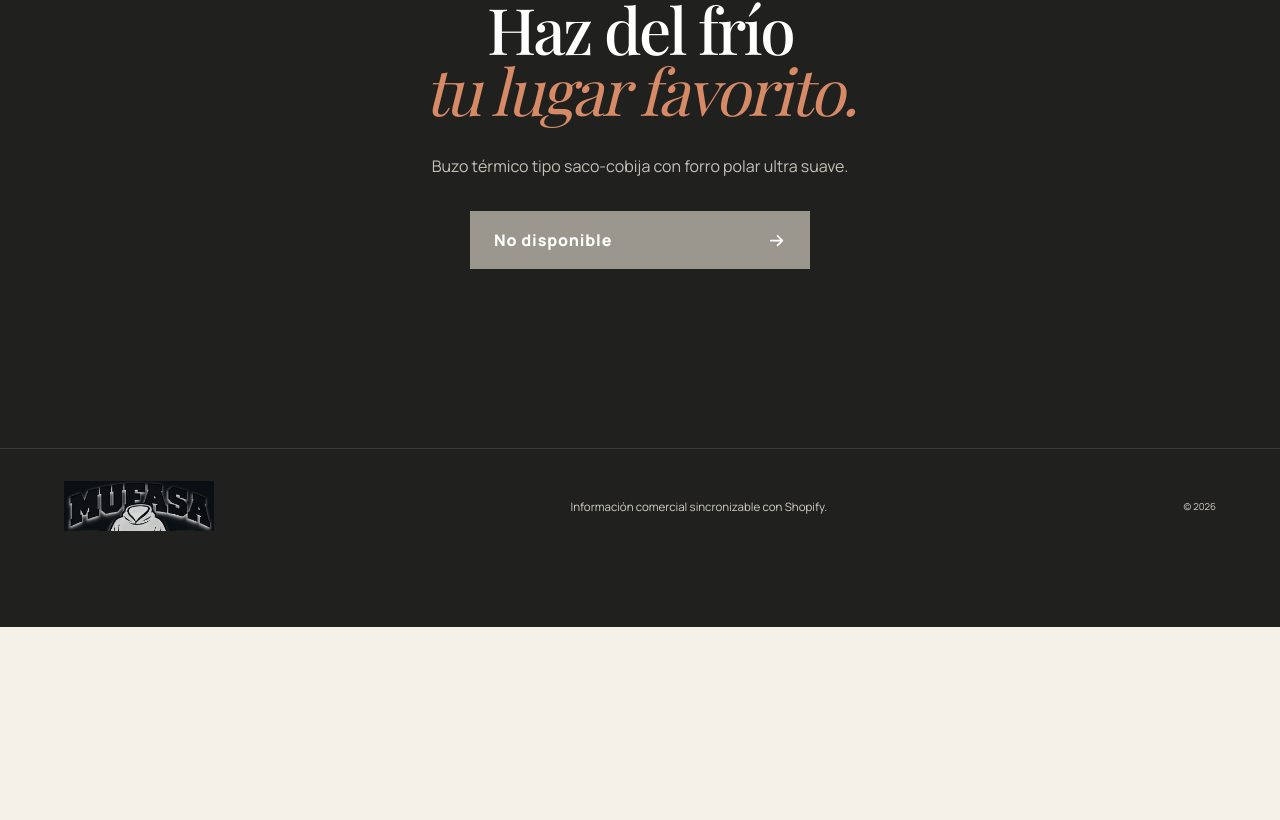
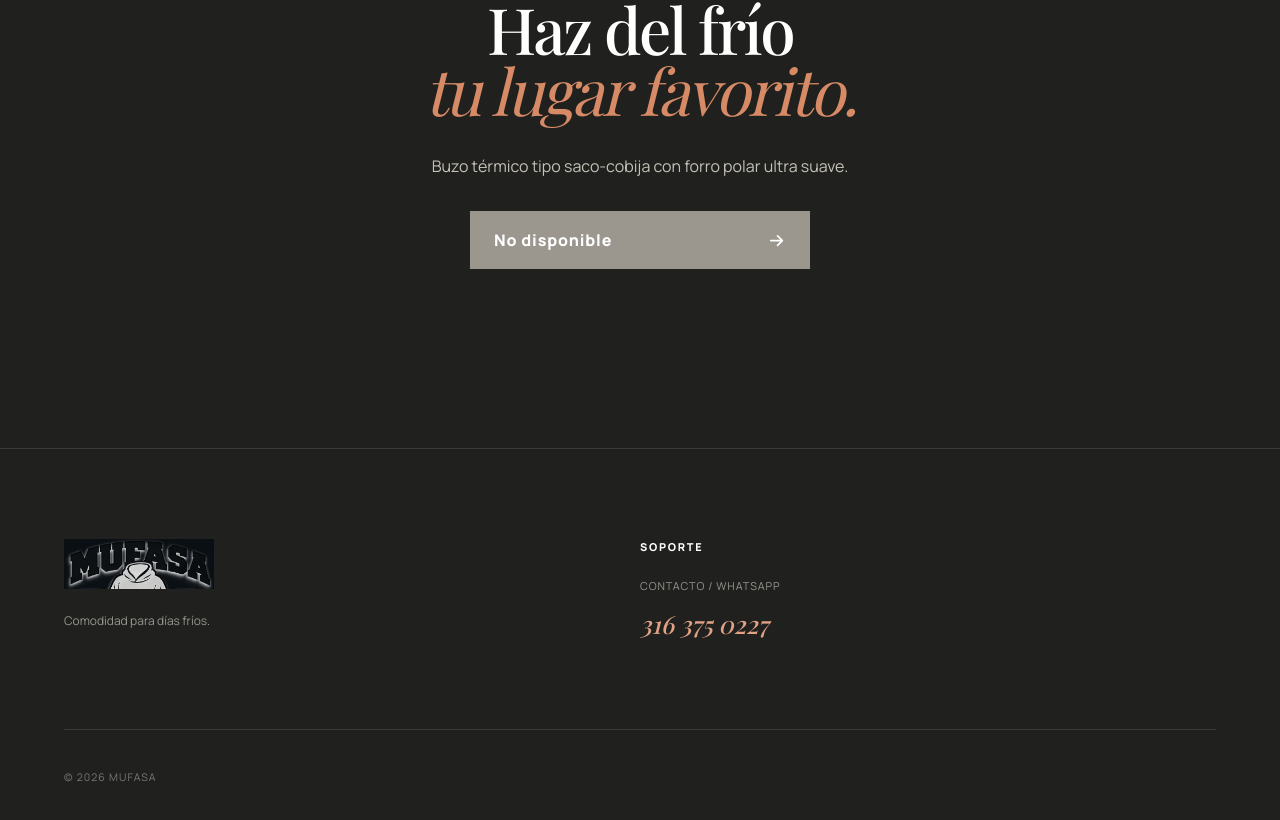
Before and after one commit to carlosarturo636/buzo-termico-store, a Next.js app: page / in a window 1280 px wide. Shown: the part 5391-6211 px from the top of the page. Before the commit the page ends 6018 px from the top, so only its background shows below. Built offline with nearby package versions, Linux system fonts and the light colour scheme; a web font is replaced by a local one.

Commit message:
feat: add dynamic Shopify policies footer

```diff
--- a/app/globals.css
+++ b/app/globals.css
@@ -141,7 +141,15 @@ p { line-height: 1.65; }
 .final-cta h2 em { color: #d78a66; }
 .final-cta > p:not(.eyebrow) { margin: 2rem auto; color: #c4c0b8; }
 .final-cta .buy-wrap { max-width: 340px; margin: auto; }
-footer { padding: 2rem clamp(1.25rem, 5vw, 5rem) 6rem; display: flex; justify-content: space-between; align-items: center; gap: 2rem; color: #d3cec5; background: var(--ink); border-top: 1px solid rgba(255,255,255,.12); font-size: .72rem; }
+.site-footer { padding: clamp(4rem, 7vw, 6.5rem) clamp(1.25rem, 5vw, 5rem) 3rem; display: grid; grid-template-columns: minmax(220px, 1.5fr) minmax(170px, .75fr) minmax(210px, .75fr); gap: clamp(3rem, 7vw, 7rem); color: #d3cec5; background: var(--ink); border-top: 1px solid rgba(255,255,255,.12); }
+.site-footer__brand p { margin: 1.4rem 0 0; color: #96958f; font-size: .75rem; }
+.site-footer__column { display: flex; flex-direction: column; align-items: flex-start; gap: .85rem; }
+.site-footer__column h2 { margin: 0 0 .65rem; color: white; font: 800 .68rem var(--font-sans), Arial, sans-serif; letter-spacing: .16em; text-transform: uppercase; }
+.site-footer__column a { color: #d3cec5; font-size: .82rem; transition: color .2s ease; }
+.site-footer__column a:hover, .site-footer__column a:focus-visible { color: white; }
+.site-footer__support span { color: #96958f; font-size: .68rem; letter-spacing: .08em; text-transform: uppercase; }
+.site-footer__support a { color: #e0a184; font: italic 500 1.55rem var(--font-display), Georgia, serif; }
+.site-footer__copyright { grid-column: 1 / -1; padding-top: 2.5rem; color: #777873; border-top: 1px solid rgba(255,255,255,.12); font-size: .66rem; letter-spacing: .1em; }
 .sticky-buy { display: none; }
 
 @media (max-width: 1100px) and (min-width: 801px) {
@@ -179,7 +187,8 @@ footer { padding: 2rem clamp(1.25rem, 5vw, 5rem) 6rem; display: flex; justify-co
   .measure-grid { grid-template-columns: 1fr; }
   .measure-card { padding: 2rem; }
   .measure-card + .measure-card { border-left: 1px solid rgba(32,33,30,.25); border-top: 0; }
-  footer { padding-bottom: 7rem; flex-direction: column; text-align: center; }
+  .site-footer { padding-bottom: 7rem; grid-template-columns: 1fr; gap: 3rem; }
+  .site-footer__copyright { grid-column: auto; }
   .sticky-buy { position: fixed; z-index: 20; left: 0; right: 0; bottom: 0; padding: .7rem 1rem; display: flex; align-items: center; justify-content: space-between; gap: 1rem; color: white; background: rgba(32,33,30,.96); box-shadow: 0 -8px 30px rgba(0,0,0,.15); backdrop-filter: blur(12px); }
   .sticky-buy small, .sticky-buy strong { display: block; }
   .sticky-buy small { color: #c9c4ba; font-size: .62rem; }
--- a/app/page.tsx
+++ b/app/page.tsx
@@ -1,4 +1,3 @@
-import Image from "next/image";
 import { BuyButton } from "@/components/BuyButton";
 import { FAQ } from "@/components/FAQ";
 import { Features } from "@/components/Features";
@@ -6,21 +5,26 @@ import { Hero } from "@/components/Hero";
 import { HowItWorks } from "@/components/HowItWorks";
 import { Measurements } from "@/components/Measurements";
 import { Reviews } from "@/components/Reviews";
+import { SiteFooter } from "@/components/SiteFooter";
 import { StickyBuyButton } from "@/components/StickyBuyButton";
 import { ProductProvider } from "@/components/ProductProvider";
-import { getProduct } from "@/lib/shopify";
+import { getProduct, getShopPolicies, type ShopifyPolicies } from "@/lib/shopify";
+import Image from "next/image";
 import { headers } from "next/headers";
 
 export default async function Home() {
   let product = null;
+  let policies: ShopifyPolicies | null = null;
   let commerceError: string | undefined;
+  const headerList = await headers();
+  const buyerIp = headerList.get("x-forwarded-for")?.split(",")[0]?.trim() || headerList.get("x-real-ip") || undefined;
+  const policiesPromise = getShopPolicies(buyerIp).catch(() => null);
   try {
-    const headerList = await headers();
-    const buyerIp = headerList.get("x-forwarded-for")?.split(",")[0]?.trim() || headerList.get("x-real-ip") || undefined;
     product = await getProduct(buyerIp);
   } catch {
     commerceError = "La información de compra no está disponible temporalmente.";
   }
+  policies = await policiesPromise;
 
   return (
     <ProductProvider product={product} commerceError={commerceError}><main>
@@ -33,7 +37,7 @@ export default async function Home() {
       <Reviews />
       <FAQ />
       <section className="final-cta"><p className="eyebrow">Tu momento, más cómodo</p><h2>Haz del frío<br /><em>tu lugar favorito.</em></h2><p>Buzo térmico tipo saco-cobija con forro polar ultra suave.</p><BuyButton /></section>
-      <footer><a className="brand brand--image brand--footer" href="#top"><Image src="/media/mufasa-wordmark.webp" alt="Mufasa" width={150} height={50} /></a><p>Información comercial sincronizable con Shopify.</p><small>© {new Date().getFullYear()}</small></footer>
+      <SiteFooter policies={policies} />
       <StickyBuyButton />
     </main></ProductProvider>
   );
--- /dev/null
+++ b/components/SiteFooter.tsx
@@ -0,0 +1,44 @@
+import Image from "next/image";
+import type { ShopifyPolicies, ShopifyPolicy } from "@/lib/shopify";
+
+const policyLabels: Array<{ key: keyof ShopifyPolicies; label: string }> = [
+  { key: "refundPolicy", label: "Devoluciones" },
+  { key: "shippingPolicy", label: "Envíos" },
+  { key: "privacyPolicy", label: "Privacidad" },
+  { key: "termsOfService", label: "Términos del servicio" },
+];
+
+export function SiteFooter({ policies }: { policies: ShopifyPolicies | null }) {
+  const policyLinks = policyLabels.flatMap(({ key, label }) => {
+    const policy: ShopifyPolicy | null | undefined = policies?.[key];
+    return policy ? [{ ...policy, label }] : [];
+  });
+
+  return (
+    <footer className="site-footer">
+      <div className="site-footer__brand">
+        <a className="brand brand--image brand--footer" href="#top">
+          <Image src="/media/mufasa-wordmark.webp" alt="Mufasa" width={150} height={50} />
+        </a>
+        <p>Comodidad para días fríos.</p>
+      </div>
+
+      {policyLinks.length ? (
+        <nav className="site-footer__column" aria-label="Políticas de la tienda">
+          <h2>Políticas</h2>
+          {policyLinks.map(({ label, title, url }) => (
+            <a href={url} key={label} title={title}>{label}</a>
+          ))}
+        </nav>
+      ) : null}
+
+      <div className="site-footer__column site-footer__support">
+        <h2>Soporte</h2>
+        <span>Contacto / WhatsApp</span>
+        <a href="https://wa.me/573163750227" target="_blank" rel="noreferrer" aria-label="Contactar a MUFASA por WhatsApp al 316 375 0227">316 375 0227</a>
+      </div>
+
+      <small className="site-footer__copyright">© {new Date().getFullYear()} MUFASA</small>
+    </footer>
+  );
+}
--- a/lib/shopify.ts
+++ b/lib/shopify.ts
@@ -22,6 +22,13 @@ export type ShopifyProduct = {
   variants: ShopifyVariant[];
 };
 export type ShopifyCart = { id: string; checkoutUrl: string };
+export type ShopifyPolicy = { title: string; url: string };
+export type ShopifyPolicies = {
+  refundPolicy: ShopifyPolicy | null;
+  shippingPolicy: ShopifyPolicy | null;
+  privacyPolicy: ShopifyPolicy | null;
+  termsOfService: ShopifyPolicy | null;
+};
 
 type ShopifyResponse<T> = { data?: T; errors?: Array<{ message: string }> };
 type CartUserError = { field?: string[] | null; message: string };
@@ -107,6 +114,22 @@ export async function getProduct(buyerIp?: string): Promise<ShopifyProduct> {
   return { ...data.product, variants: data.product.variants.nodes };
 }
 
+const SHOP_POLICIES_QUERY = `#graphql
+  query ShopPolicies {
+    shop {
+      refundPolicy { title url }
+      shippingPolicy { title url }
+      privacyPolicy { title url }
+      termsOfService { title url }
+    }
+  }
+`;
+
+export async function getShopPolicies(buyerIp?: string): Promise<ShopifyPolicies> {
+  const data = await shopifyFetch<{ shop: ShopifyPolicies }>({ query: SHOP_POLICIES_QUERY, buyerIp });
+  return data.shop;
+}
+
 const CART_CREATE_MUTATION = `#graphql
   mutation CartCreate {
     cartCreate(input: {}) {
```
